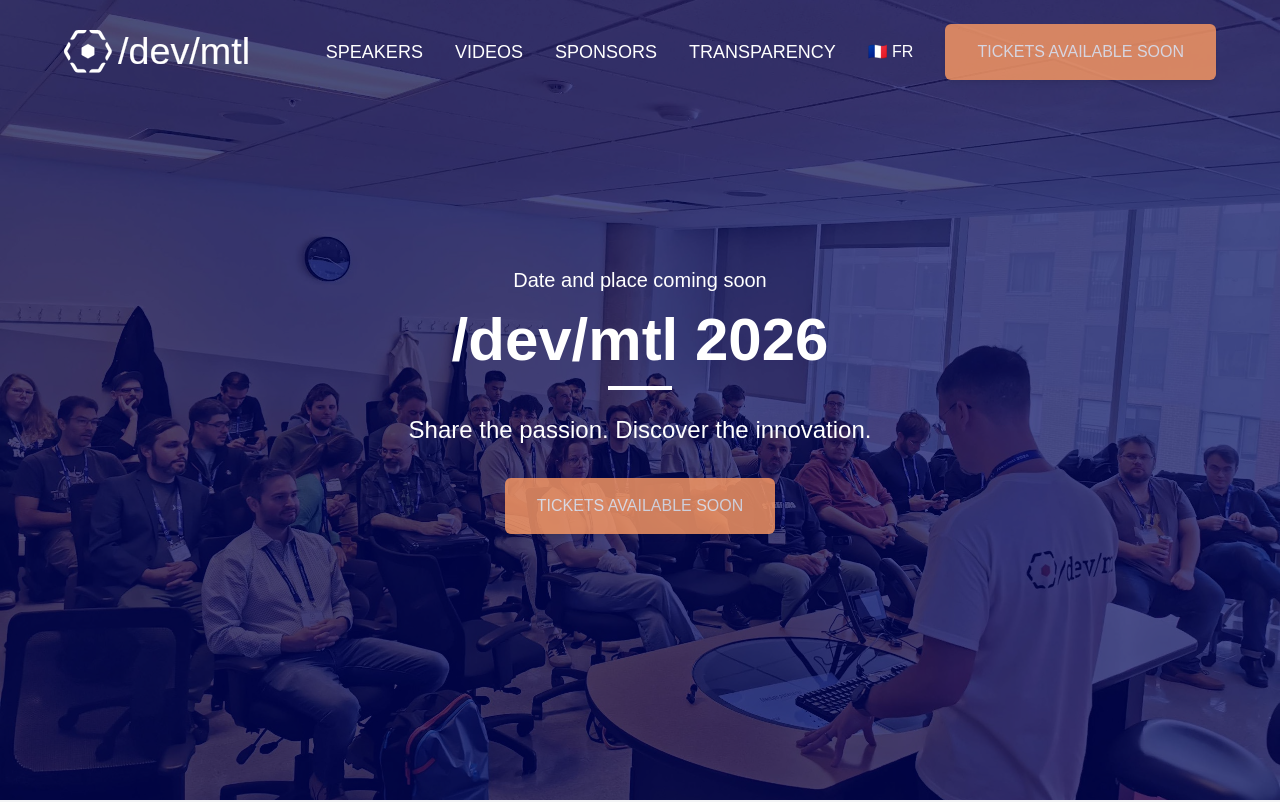
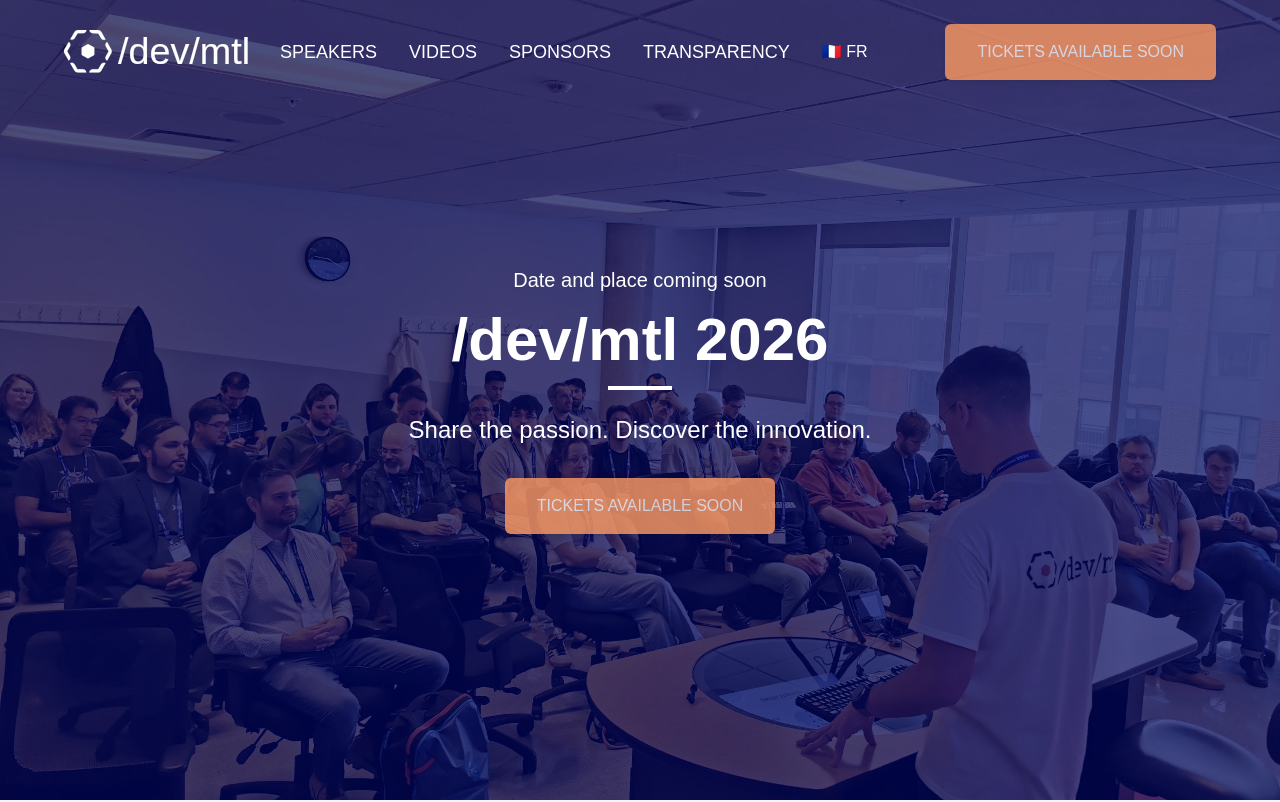
Before and after one commit to devmtl2024-org/devmtl2024-org.github.io, a React (Vite) app: page / in a window 1280 px wide. Shown: the top 802 px of the page. Built offline with nearby package versions, Linux system fonts and the light colour scheme.

Commit message:
Push "buy ticket" button to the right side

```diff
--- a/src/components/BuyTicket/BuyTicketButton.tsx
+++ b/src/components/BuyTicket/BuyTicketButton.tsx
@@ -1,7 +1,7 @@
 import { useTranslation } from "@/hooks/useTranslation";
 import { ARE_TICKETS_AVAILABLE } from "./BuyTicket";
 
-export default function BuyTicketButton() {
+export default function BuyTicketButton({ className }: { className?: string }) {
   const { t } = useTranslation();
 
   return ARE_TICKETS_AVAILABLE ? (
@@ -9,13 +9,14 @@
       href="https://www.eventbrite.com/e/1357369902919/"
       target="_blank"
       rel="noopener noreferrer"
+      className={className}
     >
       <button className="px-8 py-4 bg-secondary text-white font-medium rounded-md shadow-md hover:bg-secondary-dark uppercase">
         {t({ fr: "Acheter un billet", en: "Buy Ticket" })}
       </button>
     </a>
   ) : (
-    <button className="px-8 py-4 bg-secondary text-white font-medium rounded-md shadow-md uppercase opacity-80 cursor-default">
+    <button className={`px-8 py-4 bg-secondary text-white font-medium rounded-md shadow-md uppercase opacity-80 cursor-default ${className ?? ""}`}>
       {t({ fr: "Billets disponibles bientôt", en: "Tickets available soon" })}
     </button>
   );
--- a/src/components/Navbar/index.tsx
+++ b/src/components/Navbar/index.tsx
@@ -61,7 +61,7 @@
                 />
               </div>
 
-              <div className="hidden lg:flex gap-8 h-(100%)">
+              <div className="hidden lg:flex flex-1 items-center gap-8">
                 {headerNavLinks.map((link) => {
                   const isActive = window.location.pathname === link.href;
 
@@ -118,7 +118,7 @@
                 })}
 
                 <LanguageSwitcher />
-                <BuyTicketButton />
+                <BuyTicketButton className="ml-auto" />
               </div>
             </div>
 
```
